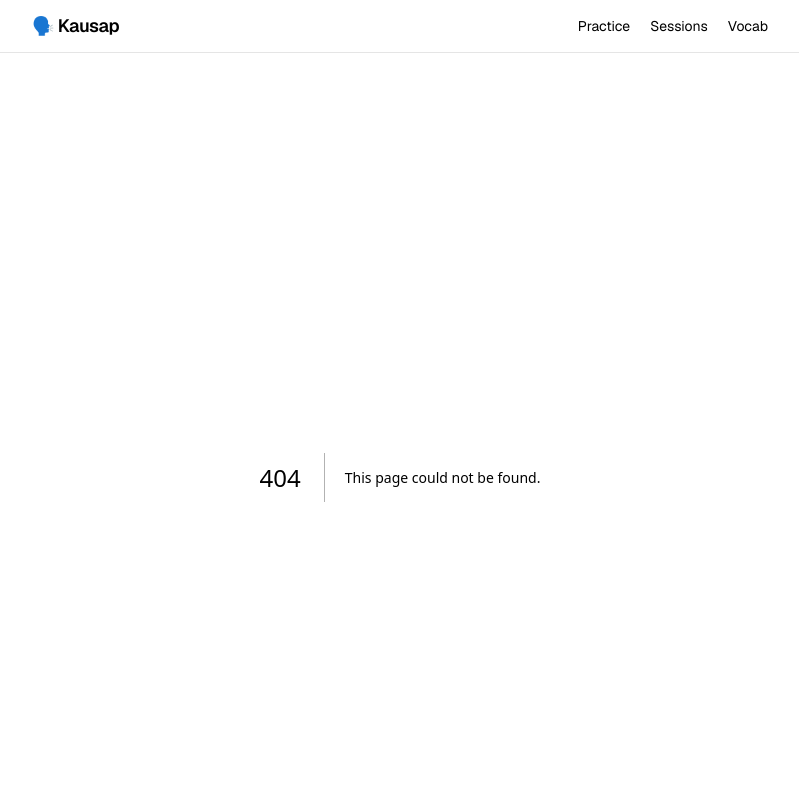
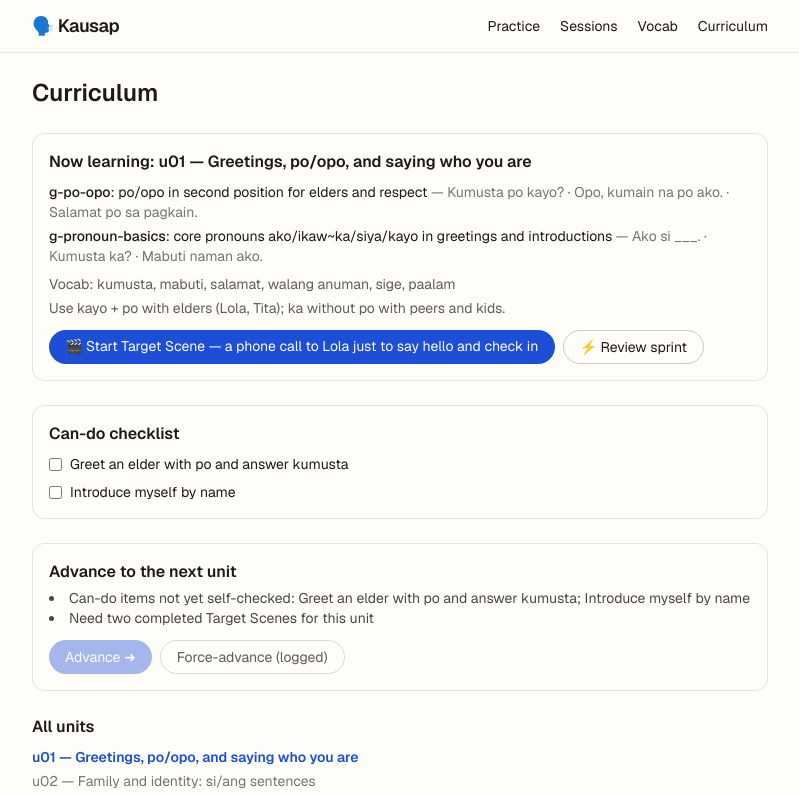
Before and after one commit to willjennings/polar-bauhaus, a Next.js app: page /curriculum in a window 1280 px wide. Before the commit this address had no page. Shown: the top 797 px of the page, without its empty margins (240-1039 px from the left). Built offline with nearby package versions, Linux system fonts and the light colour scheme.

Commit message:
feat: curriculum page with seed rotation, can-do checklist, and advisory advancement gate
Co-Authored-By: Claude Fable 5 <noreply@anthropic.com>
Claude-Session: https://claude.ai/code/session_01NVp8GDKDnELTvse7Leu9on

```diff
--- /dev/null
+++ b/app/curriculum/page.tsx
@@ -0,0 +1,141 @@
+"use client";
+
+import { useState } from "react";
+import Link from "next/link";
+import { CURRICULUM, defaultLevelForUnit, getUnit, pickSeed, unitIndex } from "@/lib/curriculum";
+import { advanceUnit, canAdvance, loadLearnerState, saveLearnerState, type LearnerState } from "@/lib/learner";
+import { useHydrated } from "@/lib/useHydrated";
+
+export default function CurriculumPage() {
+  const hydrated = useHydrated();
+  const [state, setState] = useState<LearnerState | null>(null);
+  const learner = state ?? (hydrated ? loadLearnerState() : null);
+  if (!learner) return <p className="animate-pulse text-sm opacity-60">Loading…</p>;
+
+  const unit = getUnit(learner.currentUnit)!;
+  const currentIdx = unitIndex(learner.currentUnit);
+  const gate = canAdvance(learner);
+  const checks = learner.canDoChecks[unit.id] ?? unit.canDo.map(() => false);
+  const nextSeed = pickSeed(unit.id, learner.lastSeedId);
+  const level = defaultLevelForUnit(unit.id);
+
+  const update = (next: LearnerState) => {
+    saveLearnerState(next);
+    setState(next);
+  };
+
+  const toggleCanDo = (i: number) => {
+    const nextChecks = [...checks];
+    nextChecks[i] = !nextChecks[i];
+    update({ ...learner, canDoChecks: { ...learner.canDoChecks, [unit.id]: nextChecks } });
+  };
+
+  const advance = (override: boolean) => {
+    if (override && !window.confirm("Force-advance past the gate? This will be logged.")) return;
+    update(advanceUnit(learner, { override, ts: Date.now() }));
+  };
+
+  return (
+    <div className="flex flex-col gap-6">
+      <h1 className="text-2xl font-semibold">Curriculum</h1>
+
+      <section className="rounded-xl border border-black/10 p-4 dark:border-white/10">
+        <h2 className="font-semibold">
+          Now learning: {unit.id} — {unit.title}
+        </h2>
+        <ul className="mt-2 space-y-1 text-sm">
+          {unit.grammarTargets.map((t) => (
+            <li key={t.id}>
+              <span className="font-medium">{t.id}</span>: {t.pattern}
+              <span className="opacity-60"> — {t.exampleFrames.join(" · ")}</span>
+            </li>
+          ))}
+        </ul>
+        <p className="mt-2 text-sm opacity-70">Vocab: {unit.vocab.map((v) => v.tl).join(", ")}</p>
+        <p className="mt-1 text-sm opacity-70">{unit.registerNotes.join(" ")}</p>
+        <div className="mt-3 flex flex-wrap gap-2">
+          {nextSeed && (
+            <Link
+              href={`/practice/seed?seed=${nextSeed.id}&mode=target&level=${level}`}
+              className="rounded-full bg-(--accent) px-4 py-1.5 text-sm text-white"
+            >
+              🎬 Start Target Scene — {nextSeed.setting}
+            </Link>
+          )}
+          {nextSeed && (
+            <Link
+              href={`/practice/seed?seed=${nextSeed.id}&mode=review&level=${level}`}
+              className="rounded-full border border-black/20 px-4 py-1.5 text-sm dark:border-white/20"
+            >
+              ⚡ Review sprint
+            </Link>
+          )}
+        </div>
+      </section>
+
+      <section className="rounded-xl border border-black/10 p-4 dark:border-white/10">
+        <h2 className="font-semibold">Can-do checklist</h2>
+        <ul className="mt-2 space-y-2 text-sm">
+          {unit.canDo.map((c, i) => (
+            <li key={c}>
+              <label className="flex items-center gap-2">
+                <input type="checkbox" checked={checks[i] ?? false} onChange={() => toggleCanDo(i)} />
+                {c}
+              </label>
+            </li>
+          ))}
+        </ul>
+      </section>
+
+      <section className="rounded-xl border border-black/10 p-4 dark:border-white/10">
+        <h2 className="font-semibold">Advance to the next unit</h2>
+        {gate.ok ? (
+          <p className="mt-1 text-sm text-green-600 dark:text-green-400">Gate open — solid work.</p>
+        ) : (
+          <ul className="mt-1 list-inside list-disc text-sm opacity-80">
+            {gate.reasons.map((r) => (
+              <li key={r}>{r}</li>
+            ))}
+          </ul>
+        )}
+        <div className="mt-3 flex gap-2">
+          <button
+            onClick={() => advance(false)}
+            disabled={!gate.ok || currentIdx === CURRICULUM.length - 1}
+            className="rounded-full bg-(--accent) px-4 py-1.5 text-sm text-white disabled:opacity-40"
+          >
+            Advance ➜
+          </button>
+          {!gate.ok && currentIdx < CURRICULUM.length - 1 && (
+            <button
+              onClick={() => advance(true)}
+              className="rounded-full border border-black/20 px-4 py-1.5 text-sm opacity-70 dark:border-white/20"
+            >
+              Force-advance (logged)
+            </button>
+          )}
+        </div>
+      </section>
+
+      <section>
+        <h2 className="font-semibold">All units</h2>
+        <ol className="mt-2 space-y-1 text-sm">
+          {CURRICULUM.map((u, i) => (
+            <li
+              key={u.id}
+              className={
+                i === currentIdx
+                  ? "font-semibold text-accent"
+                  : i < currentIdx
+                    ? "opacity-60 line-through"
+                    : "opacity-60"
+              }
+            >
+              {u.id} — {u.title}
+            </li>
+          ))}
+        </ol>
+      </section>
+    </div>
+  );
+}
--- a/app/layout.tsx
+++ b/app/layout.tsx
@@ -44,6 +44,9 @@ export default function RootLayout({
               <Link href="/vocab" className="hover:text-accent">
                 Vocab
               </Link>
+              <Link href="/curriculum" className="hover:text-accent">
+                Curriculum
+              </Link>
             </div>
           </nav>
         </header>
--- a/app/page.tsx
+++ b/app/page.tsx
@@ -2,7 +2,10 @@
 
 import { useState } from "react";
 import { useRouter } from "next/navigation";
+import Link from "next/link";
 import { SCENARIOS, TAGLISH_LABELS } from "@/lib/scenarios";
+import { getUnit } from "@/lib/curriculum";
+import { loadLearnerState } from "@/lib/learner";
 import { useHydrated } from "@/lib/useHydrated";
 
 const TAGLISH_KEY = "kausap.taglishLevel";
@@ -51,6 +54,21 @@ export default function Home() {
         </div>
       </section>
 
+      {hydrated && (() => {
+        const unit = getUnit(loadLearnerState().currentUnit);
+        return unit ? (
+          <Link
+            href="/curriculum"
+            className="rounded-xl border border-black/10 p-4 transition hover:border-accent dark:border-white/10"
+          >
+            <span className="text-sm opacity-70">Now learning</span>
+            <div className="font-semibold">
+              {unit.id} — {unit.title}
+            </div>
+          </Link>
+        ) : null;
+      })()}
+
       <section className="grid grid-cols-1 gap-3 sm:grid-cols-2">
         {SCENARIOS.map((s) => (
           <button
```
